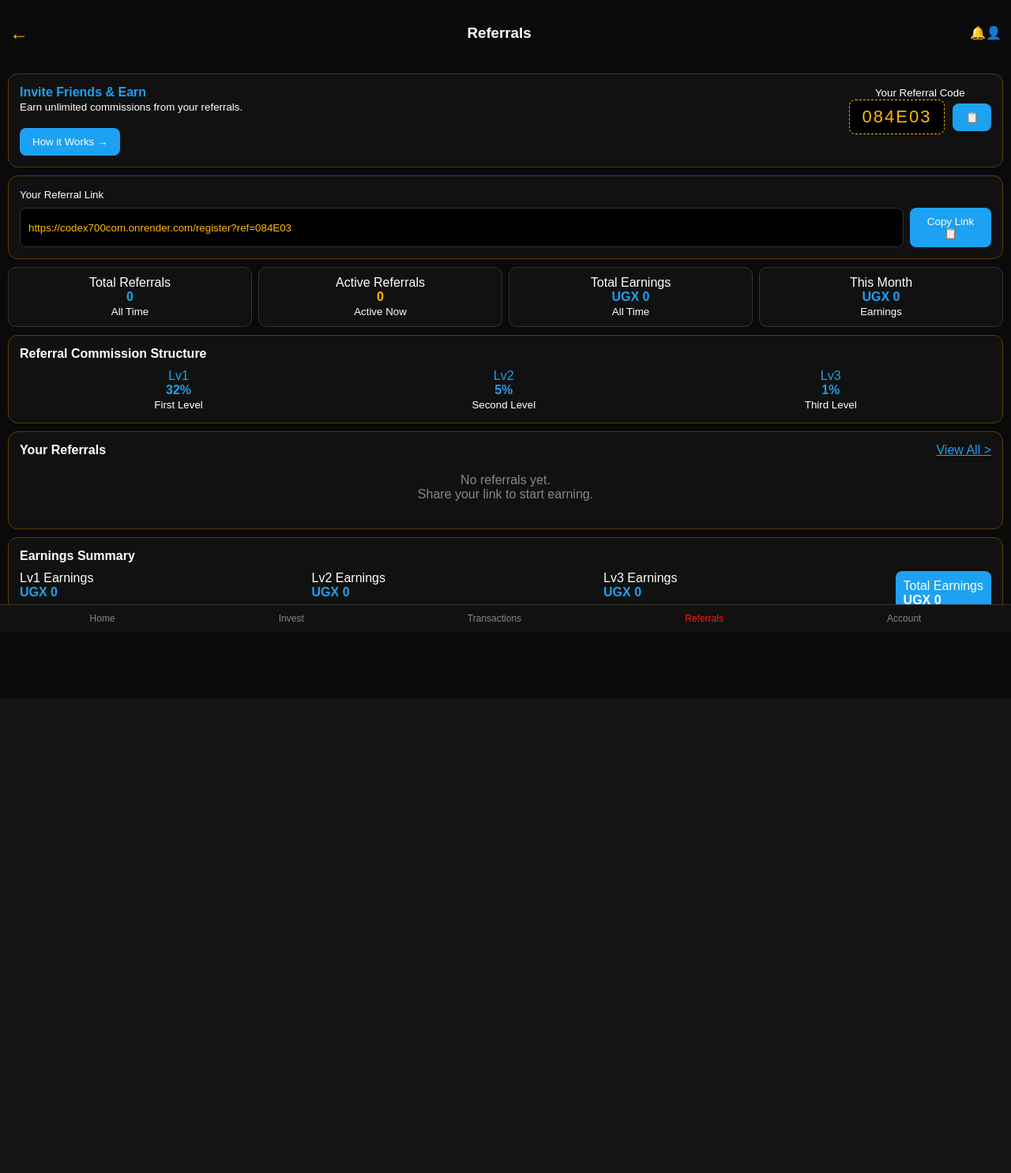
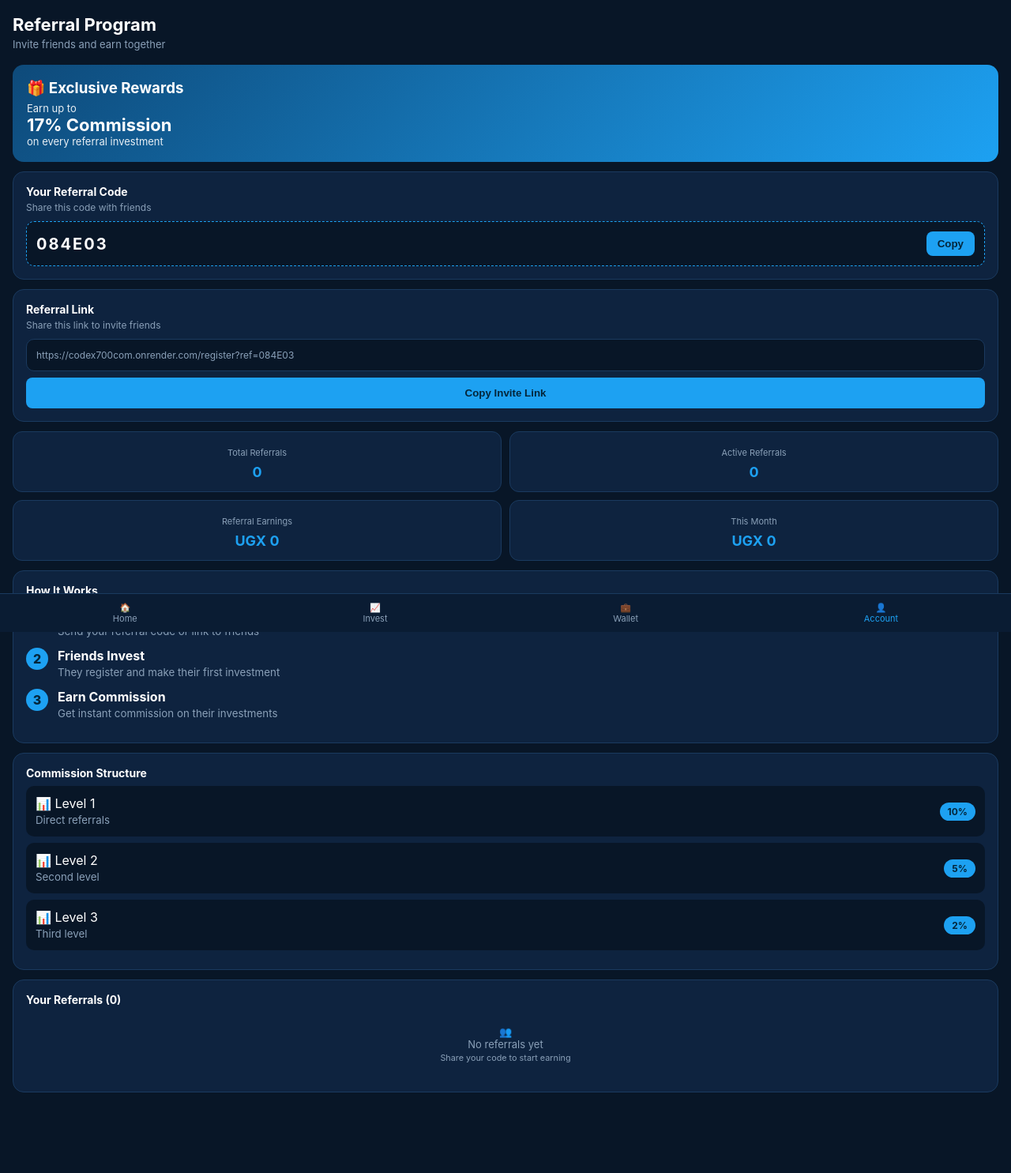
Before and after one commit to Codex700com/Codex700com, a Flask app: page /referrals in a window 1280 px wide. Shown: the whole page at 79% size. Before the commit the page ends 787 px from the top, so only its background shows below. Run offline with Flask 3, Linux system fonts and the light colour scheme.

Commit message:
restyle referrals blue

```diff
--- a/templates/referrals.html
+++ b/templates/referrals.html
@@ -1,101 +1,31 @@
-<!DOCTYPE html><html><head><meta charset="utf-8"><meta name="viewport" content="width=device-width,initial-scale=1">
-<title>Referrals</title><style>
-body{background:#0a0a0a;color:#fff;font-family:Arial;margin:0;padding-bottom:80px}
-.header{display:flex;align-items:center;justify-content:space-between;padding:12px}
-.card{background:#111;border:1px solid #5a3d00;border-radius:12px;margin:10px;padding:14px}
-.blue{color:#ff1a1a}.gold{color:#ffb700}
-.btn-blue{background:#1da1f2;color:#fff;border:none;padding:10px 16px;border-radius:8px;cursor:pointer}
-.code-box{display:flex;align-items:center;gap:10px}
-.code{background:#000;border:1px dashed #ffb700;padding:8px 16px;font-size:22px;letter-spacing:2px;color:#ffb700;border-radius:8px}
-.stats{display:grid;grid-template-columns:1fr 1fr 1fr 1fr;gap:8px;margin:10px}
-.stat{background:#111;border:1px solid #333;border-radius:10px;padding:10px;text-align:center}
-.lv{display:flex;justify-content:space-around;text-align:center}
-.ref-row{display:flex;align-items:center;justify-content:space-between;padding:10px;border-bottom:1px solid #222}
-.nav{position:fixed;bottom:0;left:0;right:0;background:#111;display:flex;justify-content:space-around;padding:10px;border-top:1px solid #333}
-.nav a{color:#888;text-decoration:none;font-size:12px;text-align:center}.nav a.active{color:#ff1a1a}
-.modal{display:none;position:fixed;top:0;left:0;right:0;bottom:0;background:rgba(0,0,0,.8);align-items:center;justify-content:center}
-.modal div{background:#1a1a1a;padding:20px;border-radius:12px;max-width:320px;text-align:center}
-input{width:100%;background:#000;border:1px solid #333;color:#ffb700;padding:10px;border-radius:8px}
+<!DOCTYPE html><html><head><meta name="viewport" content="width=device-width,initial-scale=1"><style>
+body{background:#081627;color:#fff;font-family:-apple-system,Inter,Roboto,sans-serif;margin:0;padding-bottom:90px}
+.top{padding:18px 16px 6px}.top h2{margin:0;font-size:22px}.top p{color:#8aa0b8;font-size:13px;margin:4px 0 0}
+.banner{margin:12px 16px;background:linear-gradient(135deg,#0e4a7a,#1da1f2);border-radius:14px;padding:18px}
+.banner h3{margin:0 0 6px}.banner p{margin:0;font-size:13px;opacity:.9}.banner b{font-size:22px}
+.card{background:#0e233f;border:1px solid #1a3a5f;border-radius:14px;margin:12px 16px;padding:16px}
+.card h4{margin:0 0 4px;font-size:14px}.card p{color:#8aa0b8;font-size:12px;margin:0 0 10px}
+.codebox{display:flex;align-items:center;justify-content:space-between;background:#081627;border:1px dashed #1da1f2;border-radius:10px;padding:12px;margin-top:8px}
+.codebox b{font-size:20px;letter-spacing:2px;color:#fff}
+.btn{background:#1da1f2;color:#04263b;border:0;padding:8px 14px;border-radius:8px;font-weight:700;cursor:pointer}
+.linkbox{word-break:break-all;background:#081627;border:1px solid #1a3a5f;border-radius:10px;padding:12px;font-size:12px;color:#8aa0b8;margin:8px 0}
+.grid{display:grid;grid-template-columns:1fr 1fr;gap:10px;margin:12px 16px}
+.gbox{background:#0e233f;border:1px solid #1a3a5f;border-radius:12px;padding:14px;text-align:center}
+.gbox small{color:#8aa0b8;font-size:11px}.gbox b{color:#1da1f2;font-size:18px;display:block;margin-top:6px}
+.step{display:flex;gap:12px;margin:12px 0}.n{width:28px;height:28px;border-radius:50%;background:#1da1f2;color:#04263b;display:flex;align-items:center;justify-content:center;font-weight:800;flex-shrink:0}
+.lvl{display:flex;justify-content:space-between;align-items:center;background:#081627;border-radius:10px;padding:12px;margin:8px 0}
+.lvl b{color:#1da1f2}.pill{background:#1da1f2;color:#04263b;padding:4px 10px;border-radius:20px;font-size:12px;font-weight:700}
+.empty{text-align:center;color:#8aa0b8;padding:20px;font-size:13px}
+.nav{position:fixed;bottom:0;left:0;right:0;background:#0a1c33;display:flex;justify-content:space-around;padding:10px 0;border-top:1px solid #1a3a5f}
+.nav a{color:#8aa0b8;text-decoration:none;font-size:11px;text-align:center}.nav a.on{color:#1da1f2}
 </style></head><body>
-<div class="header"><a href="/" style="color:#ffb700;font-size:24px;text-decoration:none">←</a><h3>Referrals</h3><div>🔔👤</div></div>
-
-<div class="card">
-<div style="display:flex;justify-content:space-between">
-<div><div style="color:#1da1f2"><b>Invite Friends & Earn</b></div><small>Earn unlimited commissions from your referrals.</small><br><br>
-<button class="btn-blue" onclick="showHow()">How it Works →</button></div>
-<div style="text-align:center"><small>Your Referral Code</small><div class="code-box"><div class="code" id="rcode">{{code}}</div><button class="btn-blue" onclick="copyCode()">📋</button></div></div>
-</div></div>
-
-<div class="card"><small>Your Referral Link</small><div style="display:flex;gap:8px;margin-top:8px"><input id="rlink" readonly value="{{link}}"><button class="btn-blue" onclick="copyLink()">Copy Link 📋</button></div></div>
-
-<div class="stats">
-<div class="stat">Total Referrals<br><b style="color:#1da1f2">{{total}}</b><br><small>All Time</small></div>
-<div class="stat">Active Referrals<br><b class="gold">{{active}}</b><br><small>Active Now</small></div>
-<div class="stat">Total Earnings<br><b style="color:#1da1f2">UGX {{earnings}}</b><br><small>All Time</small></div>
-<div class="stat">This Month<br><b style="color:#1da1f2">UGX {{month_earnings}}</b><br><small>Earnings</small></div>
-</div>
-
-<div class="card"><b>Referral Commission Structure</b><div class="lv" style="margin-top:10px">
-<div><div style="color:#1da1f2">Lv1</div><div style="color:#1da1f2"><b>32%</b></div><small>First Level</small></div>
-<div><div style="color:#1da1f2">Lv2</div><div style="color:#1da1f2"><b>5%</b></div><small>Second Level</small></div>
-<div><div style="color:#1da1f2">Lv3</div><div style="color:#1da1f2"><b>1%</b></div><small>Third Level</small></div>
-</div></div>
-
-<div class="card"><div style="display:flex;justify-content:space-between"><b>Your Referrals</b><a href="#" onclick="viewAll();return false" style="color:#1da1f2">View All ></a></div>
-{% if referrals %}
-{% for r in referrals %}
-<div class="ref-row"><div>{{r.name}}<br><small>{{r.phone}}</small></div><span style="color:#1da1f2">{{r.level}}</span><span style="color:{{'#1da1f2' if r.active else '#1da1f2'}}">{{'Active' if r.active else 'Inactive'}}</span><small>{{r.date}}</small></div>
-{% endfor %}
-{% else %}
-<div style="text-align:center;padding:20px;color:#888">No referrals yet.<br>Share your link to start earning.</div>
-{% endif %}
-</div>
-
-<div class="card"><b>Earnings Summary</b><div style="display:flex;justify-content:space-between;margin-top:10px">
-<div>Lv1 Earnings<br><b style="color:#1da1f2">UGX {{lv1}}</b></div>
-<div>Lv2 Earnings<br><b style="color:#1da1f2">UGX {{lv2}}</b></div>
-<div>Lv3 Earnings<br><b style="color:#1da1f2">UGX {{lv3}}</b></div>
-<div style="background:#1da1f2;padding:10px;border-radius:8px">Total Earnings<br><b>UGX {{earnings}}</b></div>
-</div></div>
-
-<div class="modal" id="howModal"><div>
-<h3 style="color:#1da1f2">How it Works</h3>
-<p>Invite Ur friends and grow together</p>
-<p style="font-size:20px">邀请您的朋友一起成长</p>
-<button class="btn-blue" onclick="hideHow()">Close</button>
-</div></div>
-
-<div class="nav">
-<a href="/">Home</a><a href="#">Invest</a><a href="#">Transactions</a><a class="active" href="/referrals">Referrals</a><a href="#">Account</a>
-</div>
-
-<script>
-function copyCode(){var el=document.getElementById('rcode'); el.select(); try{document.execCommand('copy'); alert('link successfully copied');}catch(e){prompt('Copy:',el.value)}}
-function copyLink(){
-  var el=document.getElementById('rlink');
-  el.select(); el.setSelectionRange(0,99999);
-  try{
-    document.execCommand('copy');
-    alert('link successfully copied');
-  }catch(e){
-    // fallback for mobile
-    if(navigator.clipboard){ navigator.clipboard.writeText(el.value).then(()=>alert('link successfully copied')); }
-    else{ prompt('Long-press to copy:', el.value); }
-  }
-}
-function showHow(){document.getElementById('howModal').style.display='flex'}
-function hideHow(){document.getElementById('howModal').style.display='none'}
-function viewAll(){alert('Total referrals: {{total}}');}
-</script>
-<script>
-setInterval(async()=>{
- try{
-  let r=await fetch('/api/notifs'); let j=await r.json();
-  if(j.notifs && j.notifs.length){
-   let last=localStorage.getItem('ln')||0;
-   if(String(j.notifs[0].id)!=String(last)){ alert(j.notifs[0].msg); localStorage.setItem('ln', j.notifs[0].id); }
-  }
- }catch(e){}
-},5000);
-</script>
+<div class="top"><h2>Referral Program</h2><p>Invite friends and earn together</p></div>
+<div class="banner"><h3>🎁 Exclusive Rewards</h3><p>Earn up to</p><b>17% Commission</b><p>on every referral investment</p></div>
+<div class="card"><h4>Your Referral Code</h4><p>Share this code with friends</p><div class="codebox"><b>{{code}}</b><button class="btn" onclick="navigator.clipboard.writeText('{{code}}');alert('Copied')">Copy</button></div></div>
+<div class="card"><h4>Referral Link</h4><p>Share this link to invite friends</p><div class="linkbox">{{link}}</div><button class="btn" style="width:100%;padding:12px" onclick="navigator.clipboard.writeText('{{link}}');alert('Link copied')">Copy Invite Link</button></div>
+<div class="grid"><div class="gbox"><small>Total Referrals</small><b>{{total}}</b></div><div class="gbox"><small>Active Referrals</small><b>{{active}}</b></div><div class="gbox"><small>Referral Earnings</small><b>UGX {{earnings}}</b></div><div class="gbox"><small>This Month</small><b>UGX {{month_earnings}}</b></div></div>
+<div class="card"><h4>How It Works</h4><div class="step"><div class="n">1</div><div><b>Share Your Code</b><br><small style="color:#8aa0b8">Send your referral code or link to friends</small></div></div><div class="step"><div class="n">2</div><div><b>Friends Invest</b><br><small style="color:#8aa0b8">They register and make their first investment</small></div></div><div class="step"><div class="n">3</div><div><b>Earn Commission</b><br><small style="color:#8aa0b8">Get instant commission on their investments</small></div></div></div>
+<div class="card"><h4>Commission Structure</h4><div class="lvl"><div>📊 Level 1 <br><small style="color:#8aa0b8">Direct referrals</small></div><span class="pill">10%</span></div><div class="lvl"><div>📊 Level 2 <br><small style="color:#8aa0b8">Second level</small></div><span class="pill">5%</span></div><div class="lvl"><div>📊 Level 3 <br><small style="color:#8aa0b8">Third level</small></div><span class="pill">2%</span></div></div>
+<div class="card"><h4>Your Referrals ({{total}})</h4><div class="empty">👥<br>No referrals yet<br><small>Share your code to start earning</small></div></div>
+<div class="nav"><a href="/home">🏠<br>Home</a><a href="/invest">📈<br>Invest</a><a href="/wallet">💼<br>Wallet</a><a href="/account" class="on">👤<br>Account</a></div>
 </body></html>
```
